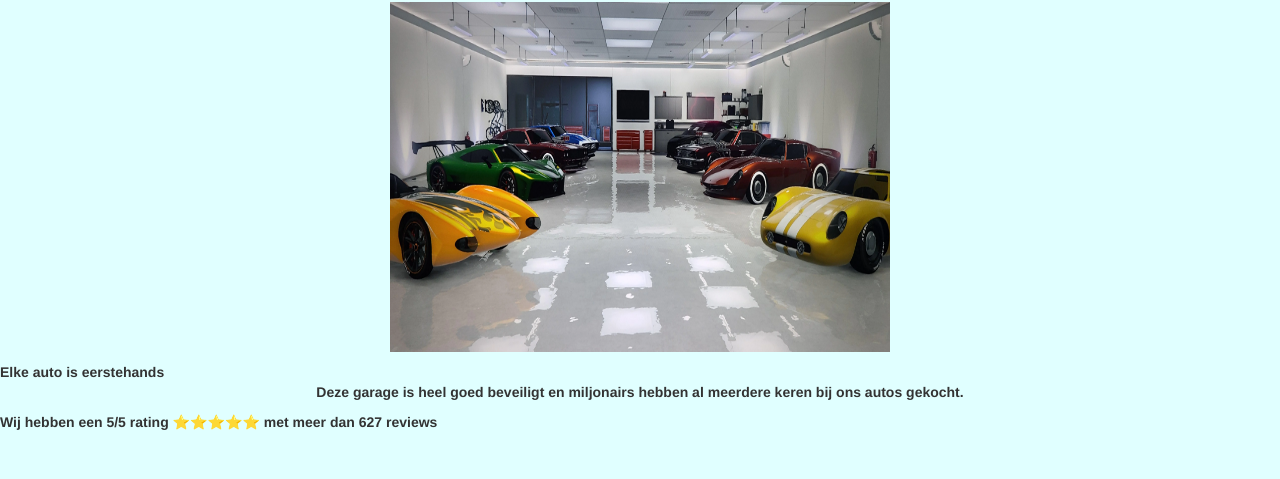
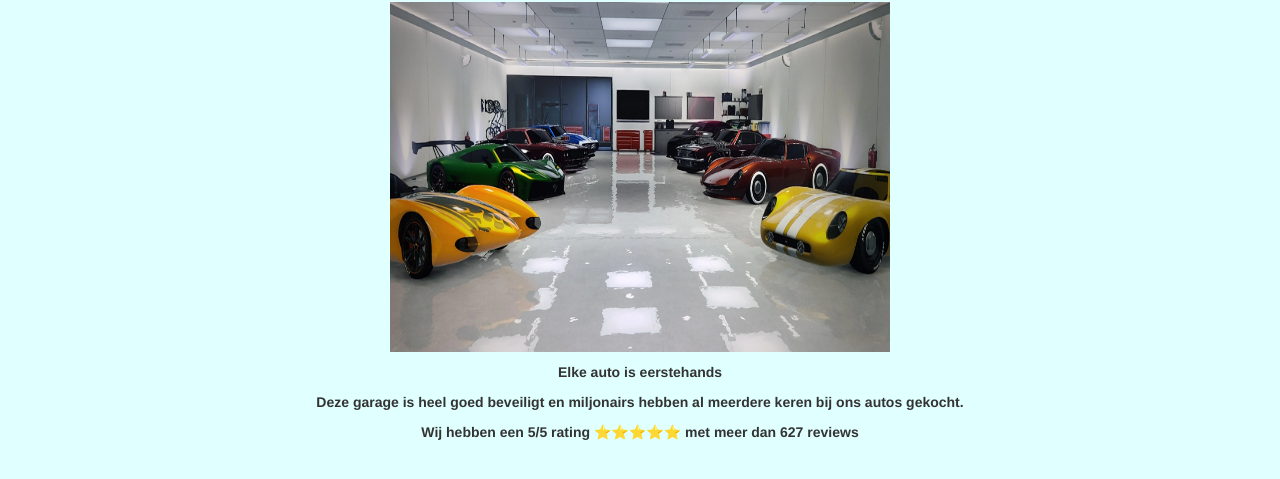
Before and after one commit to Lucasss12345/Lucas, a plain HTML site: page index.html in a window 1280 px wide. Shown: the part 219-698 px from the top of the page. Drawn offline with nearby package versions, Linux system fonts and the light colour scheme.

Commit message:
Update index.html

```diff
--- a/index.html
+++ b/index.html
@@ -85,8 +85,9 @@ div {text-align: center;}
 
 </body>
 </html>
-  <b> Elke auto is eerstehands </b>
+
+<p>  <b> Elke auto is eerstehands </b> </p>
 
   <p> <b> Deze garage is heel goed beveiligt en miljonairs hebben al meerdere keren bij ons autos gekocht.  </b> </p>
 
-  <b> Wij hebben een 5/5 rating ⭐⭐⭐⭐⭐ met meer dan 627 reviews <b>
+<p> <b> Wij hebben een 5/5 rating ⭐⭐⭐⭐⭐ met meer dan 627 reviews <b> </p>
```
